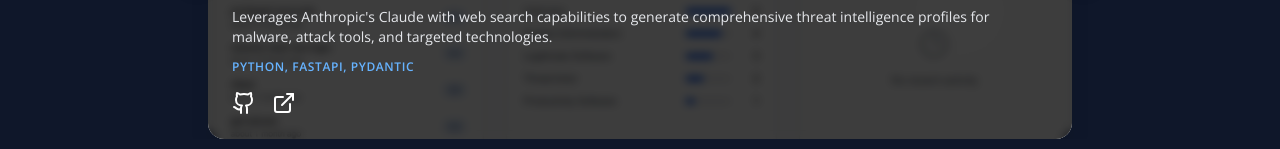
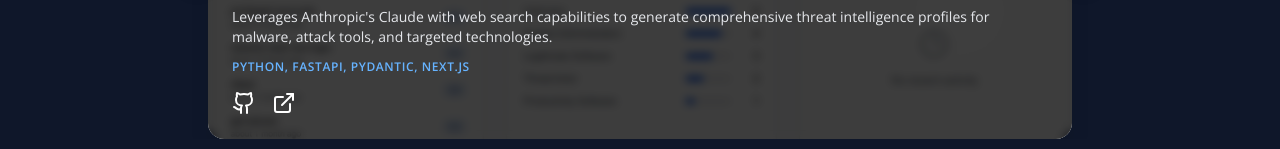
Before and after one commit to ricomanifesto/rico, a React (Vite) app: page / in a window 1280 px wide. Shown: the part 1977-2126 px from the top of the page. Built offline with nearby package versions, Linux system fonts and the light colour scheme.

Commit message:
Add Next.js to threat intelligence project

```diff
--- a/src/components/ProjectsSection.tsx
+++ b/src/components/ProjectsSection.tsx
@@ -7,7 +7,7 @@
   {
     title: "AI-Powered Threat Intelligence Platform",
     description: "Leverages Anthropic's Claude with web search capabilities to generate comprehensive threat intelligence profiles for malware, attack tools, and targeted technologies.",
-    tech: "PYTHON, FASTAPI, PYDANTIC",
+    tech: "PYTHON, FASTAPI, PYDANTIC, NEXT.JS",
     repoUrl: "https://github.com/ricomanifesto/SentrySearch",
     demoUrl: "https://sentry-search.vercel.app/",
     bgGradient: "from-purple-600 via-blue-600 to-cyan-600",
```
